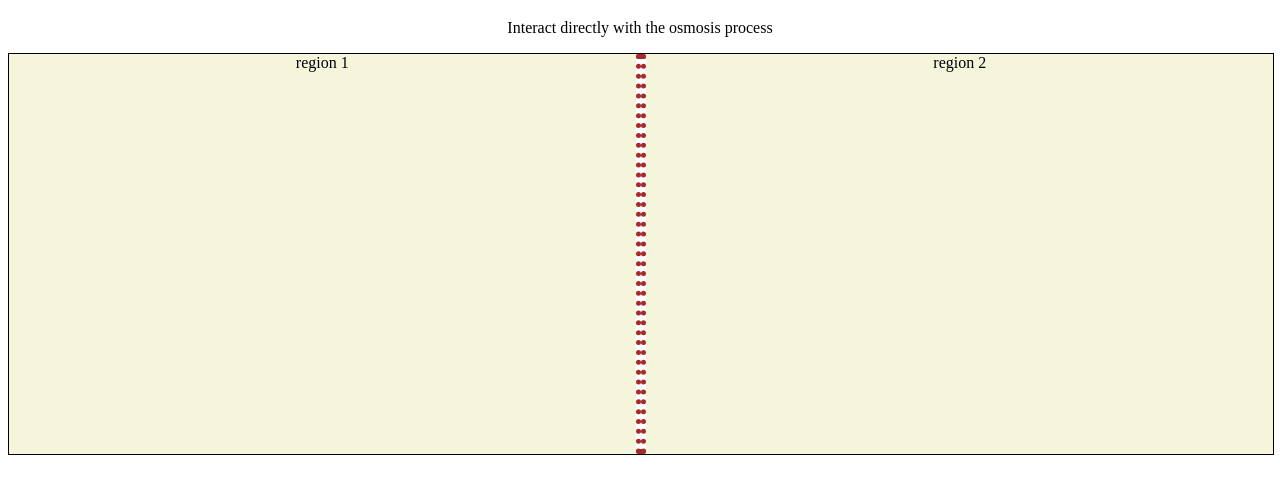
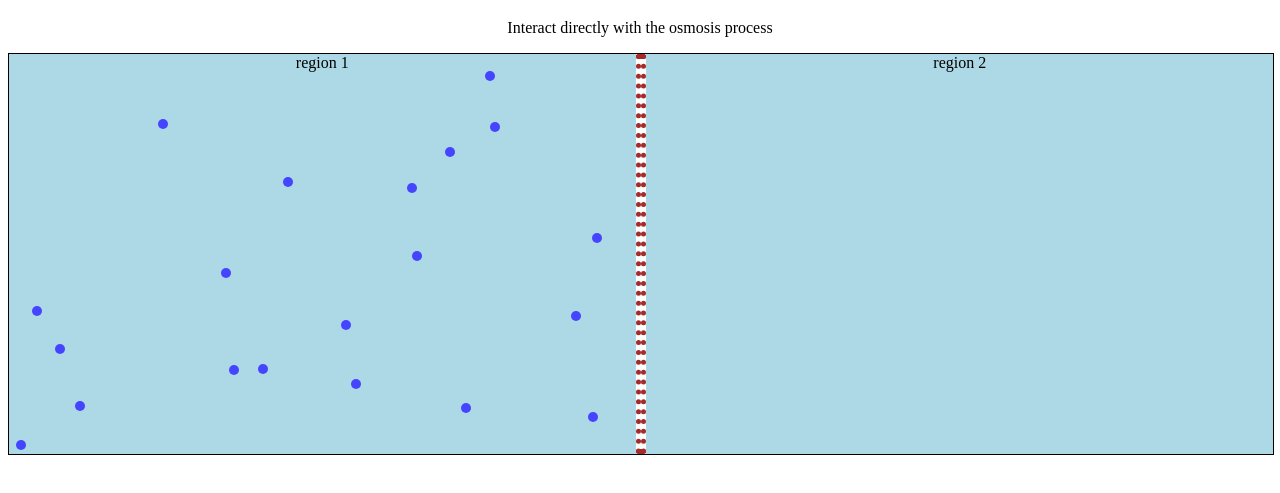
Before and after one commit to YJwong325/Osmosis-Visualizer, a plain HTML site: page index.html in a window 1280 px wide. Shown: the part 61-554 px from the top of the page. Drawn offline with Linux system fonts and the light colour scheme.

Commit message:
added randomly generated water molecules - used 390 instead of 400 to prevent molecules from exceeding the boundaries of the parent div. (400 is the height of the div and 10 px is the height of the water molecule

```diff
--- a/index.html
+++ b/index.html
@@ -9,9 +9,10 @@
                 text-align: center;
             }
             .regions {
-                background-color: beige;
+                background-color: lightblue;
                 width: 50%;
                 text-align: center;
+                position: relative;
             }
 
             #diagram {
@@ -26,6 +27,14 @@
                 width: 1px;
                 border: 5px dotted brown;
             }
+
+            .circles {
+                position: absolute;
+                width: 10px;
+                height: 10px;
+                border-radius: 50px;
+                background-color: rgb(69, 69, 255);
+            }
         </style>
     </head>
     <body>
@@ -34,9 +43,30 @@
         <p>Interact directly with the osmosis process</p>
 
         <div id="diagram">
-            <div class="regions">region 1</div>
+            <div class="regions" id="region1">region 1</div>
             <div id="membrane"></div>
-            <div class="regions">region 2</div>
+            <div class="regions" id="region2">region 2</div>
         </div>
+
+        <script>
+            function createMolecule() {
+                let newMolecule = document.createElement('div');
+                newMolecule.classList.add('circles');
+
+                let randomY = Math.random() * 390;
+                let randomX = Math.random() * 600;
+
+                newMolecule.style.top = `${randomY}px`;
+                newMolecule.style.left = `${randomX}px`;
+
+                return newMolecule
+            }
+
+            let region1 = document.getElementById('region1')
+
+            for (let i = 0; i < 20; i++){
+                region1.appendChild(createMolecule())
+            }
+        </script>
     </body>
 </html>
```
